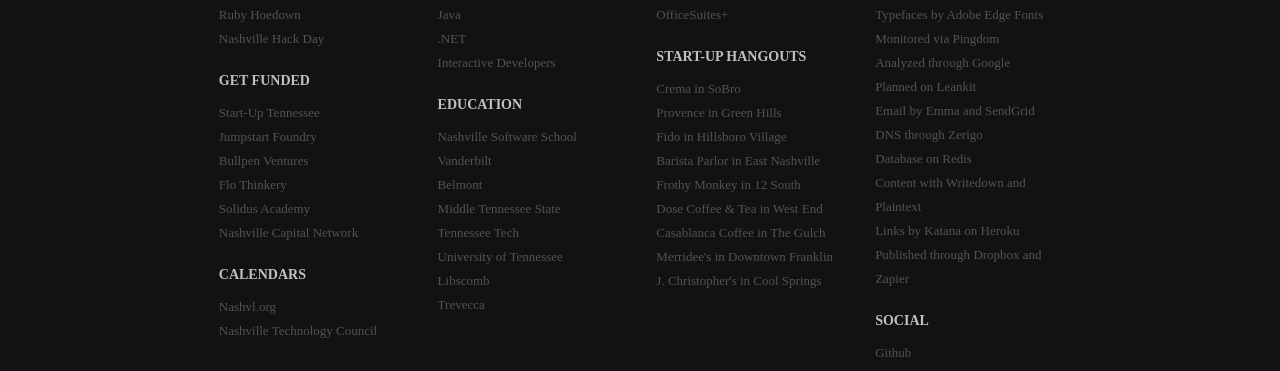
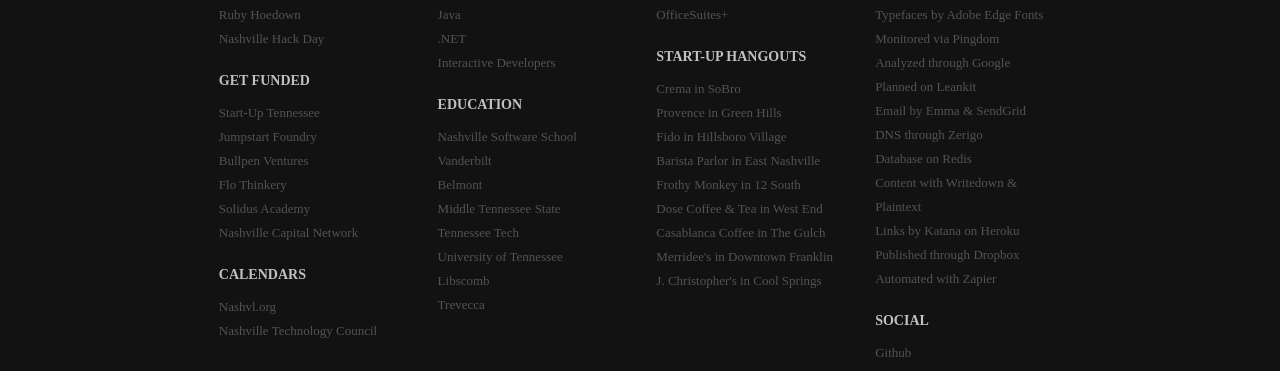
Before and after one commit to wovchko/inklings, a Jekyll site: the page built from index.html, in a window 1280 px wide. Shown: the part 1635-2006 px from the top of the page. Built offline with Jekyll 4.4.1, drawn with Linux system fonts in a browser that asks for light colours; Markdown is read by kramdown in place of the engine named in the settings; the list of posts is cut into pages by our own code.

```diff
--- a/_layouts/default.html
+++ b/_layouts/default.html
@@ -119,12 +119,13 @@
           <p>Monitored via <a href="http://pingdom.com" target="_blank">Pingdom</a></p>
           <p>Analyzed through <a href="http://www.google.com/analytics/" target="_blank">Google</a></p>
           <p>Planned on <a href="http://leankit.com" target="_blank">Leankit</a></p>
-          <p>Email by <a href="http://myemma.com" target="_blank">Emma</a> and <a href="http://sendgrid.com" target="_blank">SendGrid</a></p>
+          <p>Email by <a href="http://myemma.com" target="_blank">Emma</a> &amp; <a href="http://sendgrid.com" target="_blank">SendGrid</a></p>
           <p>DNS through <a href="http://zerigo.com/managed-dns/" target="_blank">Zerigo</a></p>
           <p>Database on <a href="http://redis.io/" target="_blank">Redis</a></p>
-          <p>Content with <a href="https://itunes.apple.com/us/app/writedown/id507438458?mt=12" target="_blank">Writedown</a> and <a href="https://itunes.apple.com/us/app/plaintext-dropbox-text-editing/id391254385?mt=8" target="_blank">Plaintext</a></p>
+          <p>Content with <a href="https://itunes.apple.com/us/app/writedown/id507438458?mt=12" target="_blank">Writedown</a> &amp; <a href="https://itunes.apple.com/us/app/plaintext-dropbox-text-editing/id391254385?mt=8" target="_blank">Plaintext</a></p>
           <p>Links by <a href="http://github.com/mrtazz/katana" target="_blank">Katana</a> on <a href="http://heroku.com" target="_blank">Heroku</a></p>
-          <p>Published through <a href="http://dropbox.com" target="_blank">Dropbox</a> and <a href="http://zapier.com" target="_blank">Zapier</a></p>
+          <p>Published through <a href="http://dropbox.com" target="_blank">Dropbox</a></p>
+          <p>Automated with <a href="http://zapier.com" target="_blank">Zapier</a></p>
 
           <h6>Social</h6>
           <p><a href="http://github.com/wovchko" target="_blank">Github</a></p>
```
